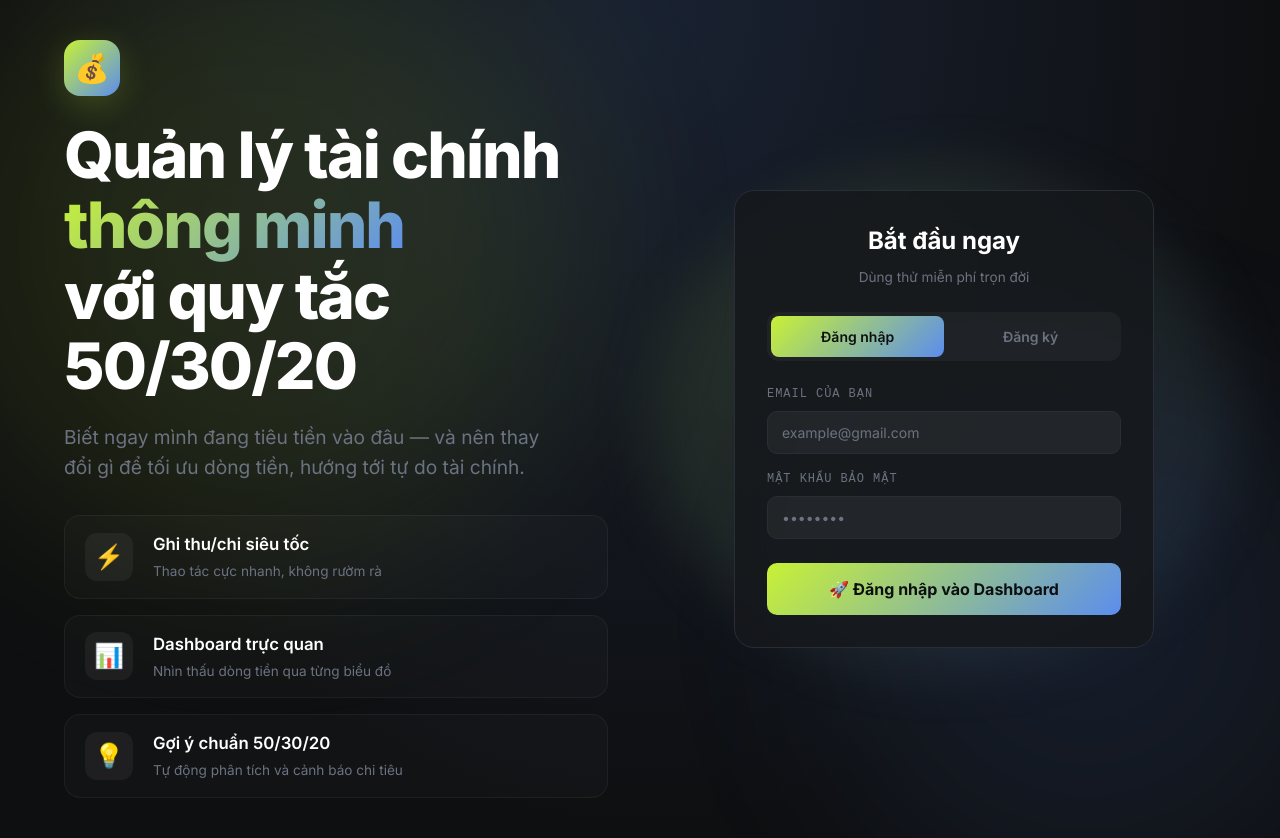
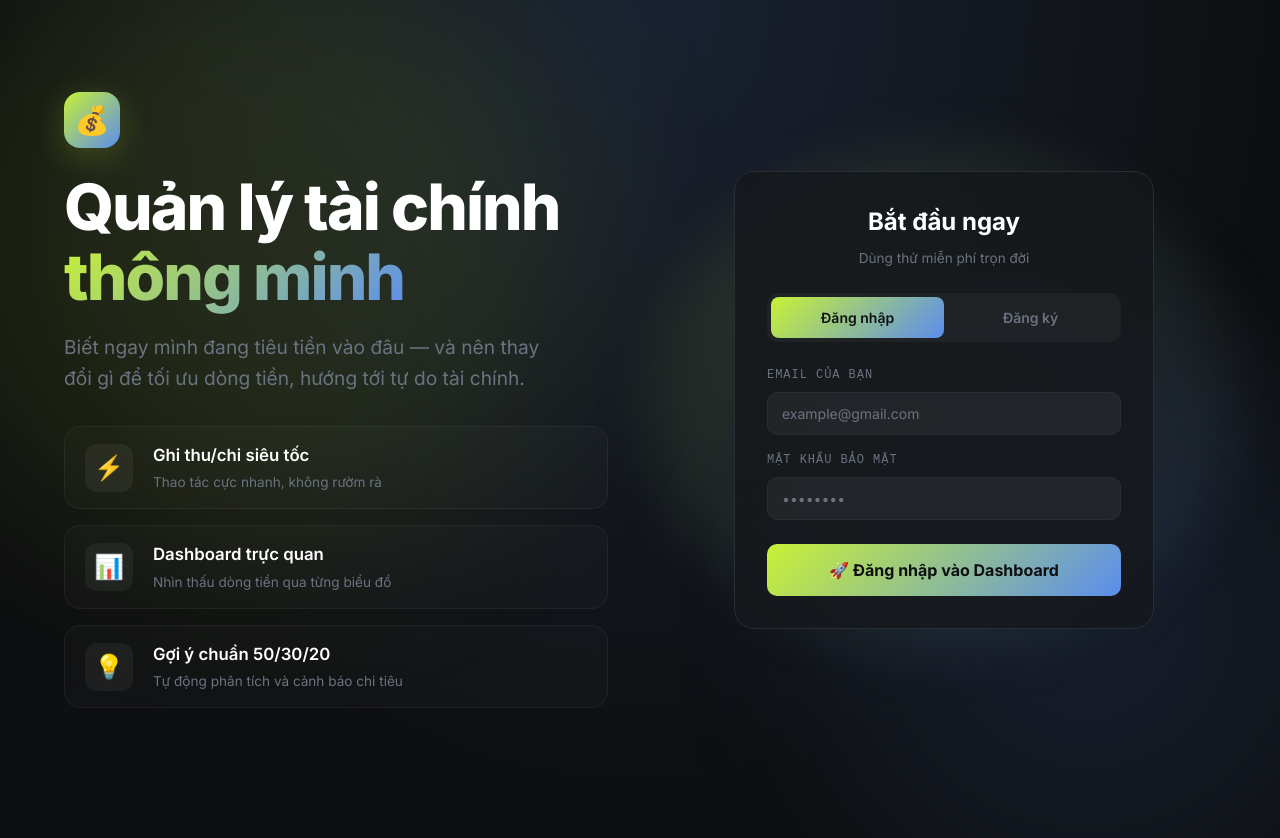
Before and after one commit to DrakyNeUwU/Financial-Management-Recommendation-System, a Next.js app in the folder frontend/: page /login in a window 1280 px wide. After the commit the page ends 800 px from the top, so only its background shows below. Built offline with nearby package versions, Linux system fonts and the light colour scheme; no server answers.

Commit message:
style(login): remove 50/30/20 text from hero

```diff
--- a/frontend/src/app/login/page.tsx
+++ b/frontend/src/app/login/page.tsx
@@ -78,8 +78,7 @@ export default function LandingAndAuthPage() {
 
             <h1 style={{ fontSize: 'clamp(2.5rem, 5vw, 4rem)', fontWeight: 800, lineHeight: 1.1, letterSpacing: '-0.03em', color: '#ffffff' }}>
               Quản lý tài chính <br />
-              <span className="gradient-text">thông minh</span> <br />
-              với quy tắc 50/30/20
+              <span className="gradient-text">thông minh</span>
             </h1>
 
             <p style={{ fontSize: '1.2rem', color: 'var(--muted)', lineHeight: 1.6, marginTop: 20, maxWidth: 500 }}>
```
